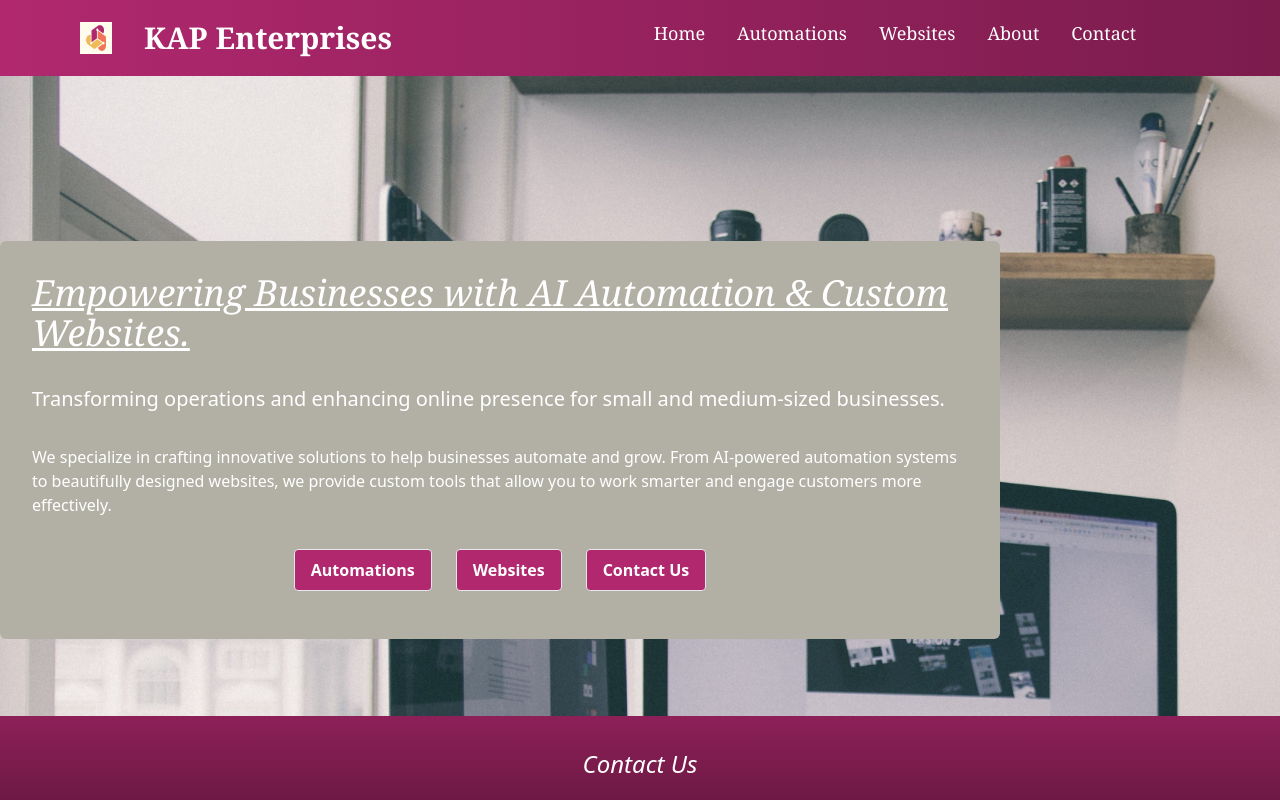
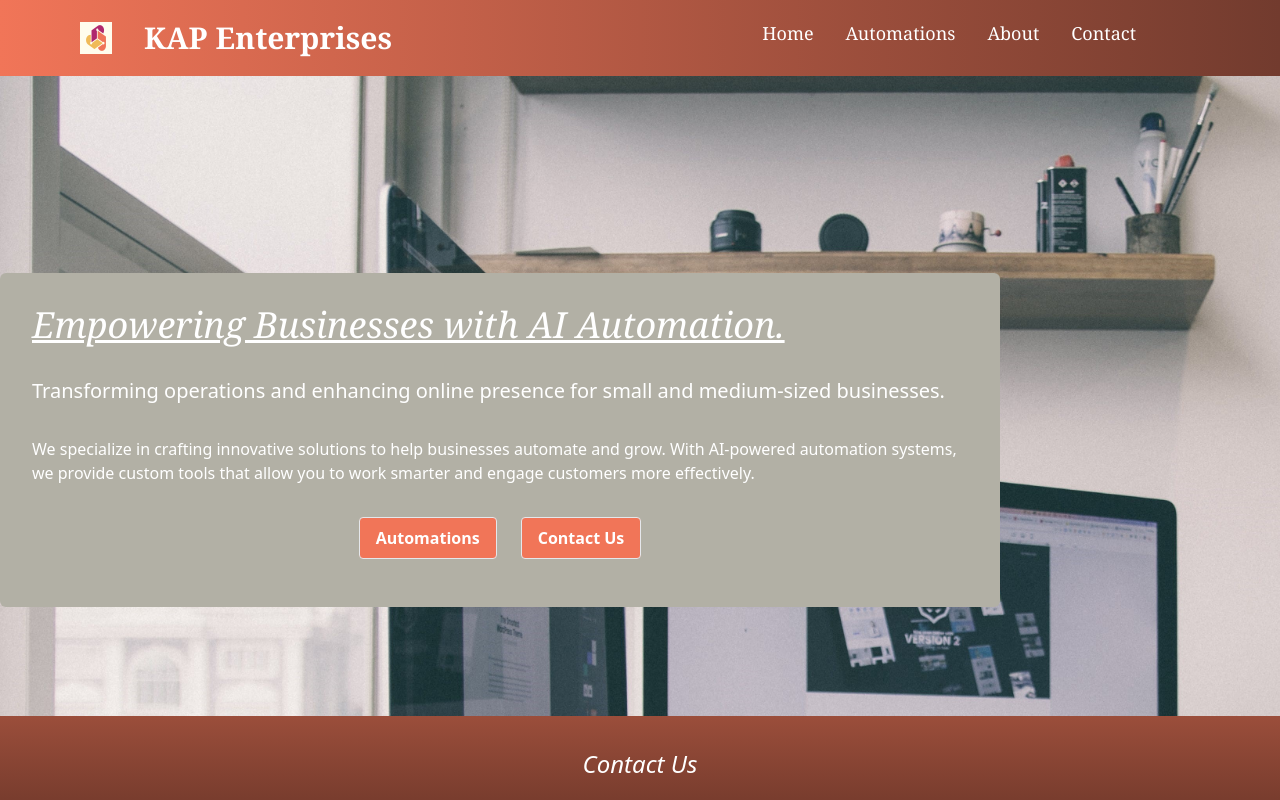
Before and after one commit to pilgrimk/portfolio, a React (Vite) app: page /home in a window 1280 px wide. Shown: the top 800 px of the page. Built offline with nearby package versions, Linux system fonts and the light colour scheme.

Commit message:
removed websites; added UGC; changed accent color

```diff
--- a/src/constants/data.jsx
+++ b/src/constants/data.jsx
@@ -7,9 +7,9 @@ const companyName = {
 }
 
 const heroSection = {
-  title: 'Empowering Businesses with AI Automation & Custom Websites.',
+  title: 'Empowering Businesses with AI Automation.',
   subtitle: 'Transforming operations and enhancing online presence for small and medium-sized businesses.',
-  desc: 'We specialize in crafting innovative solutions to help businesses automate and grow. From AI-powered automation systems to beautifully designed websites, we provide custom tools that allow you to work smarter and engage customers more effectively.'
+  desc: 'We specialize in crafting innovative solutions to help businesses automate and grow. With AI-powered automation systems, we provide custom tools that allow you to work smarter and engage customers more effectively.'
 };
 
 const navlinks = [
@@ -20,10 +20,6 @@ const navlinks = [
   {
     link_title: 'Automations',
     link_to: 'automations'
-  },
-  {
-    link_title: 'Websites',
-    link_to: 'websites'
   },
   {
     link_title: 'About',
@@ -153,6 +149,10 @@ const automationsSection = {
       {
         name: `Customer Service Automation System`,
         desc: `Enhance your customer support with AI-powered ticket management. Customers can easily submit tickets detailing their technical issues, and the system automates timely, personalized email responses. With advanced tracking capabilities, each ticket is monitored from submission to resolution, ensuring a streamlined and transparent support process that keeps your customers informed and satisfied.`
+      },
+      {
+        name: `UGC Video Content System`,
+        desc: `Our UGC Video Content System uses AI to generate influencer-style videos and social posts tailored to your brand—without the need to hire creators or manage back-and-forth revisions. By automating script generation, voiceover, visuals, and formatting for platforms like Instagram, TikTok, YouTube, and Facebook, this system delivers ready-to-publish user-generated content at scale. It provides a cost-effective way to boost engagement, showcase social proof, and keep your brand consistently visible across multiple channels.`
       }
     ]
   },
--- a/src/pages/home/Home.jsx
+++ b/src/pages/home/Home.jsx
@@ -38,13 +38,13 @@ const Home = () => {
                 border accent-dark-900 rounded'>
               Automations
             </button>
-            <button
+            {/* <button
               onClick={() => handleNavigate('/websites')}
               className='bg-accent-dark-500 hover:bg-accent-dark-300
                 text-white font-bold mt-4 py-2 px-4
                 border accent-dark-900 rounded'>
               Websites
-            </button>
+            </button> */}
             <button
               onClick={() => handleNavigate('/contact')}
               className='bg-accent-dark-500 hover:bg-accent-dark-300
--- a/tailwind.config.js
+++ b/tailwind.config.js
@@ -27,16 +27,16 @@ export default {
           900: '#99978e',
         },
         'accent-dark': {
-          50: '#dfa9c5',
-          100: '#d07ea8',
-          200: '#c8689a',
-          300: '#c0528b',
-          400: '#b83d7d',
-          500: '#b1286f',
-          600: '#9f2463',
-          700: '#8d2058',
-          800: '#7b1c4d',
-          900: '#6a1842',
+          50: '#ffe8e2',
+          100: '#ffd2c5',
+          200: '#ffbba9',
+          300: '#fda48d',
+          400: '#f88d72',
+          500: '#f17558',
+          600: '#c56149',
+          700: '#9b4e3b',
+          800: '#723b2e',
+          900: '#4c2a21',
         },
       },
     },
```
